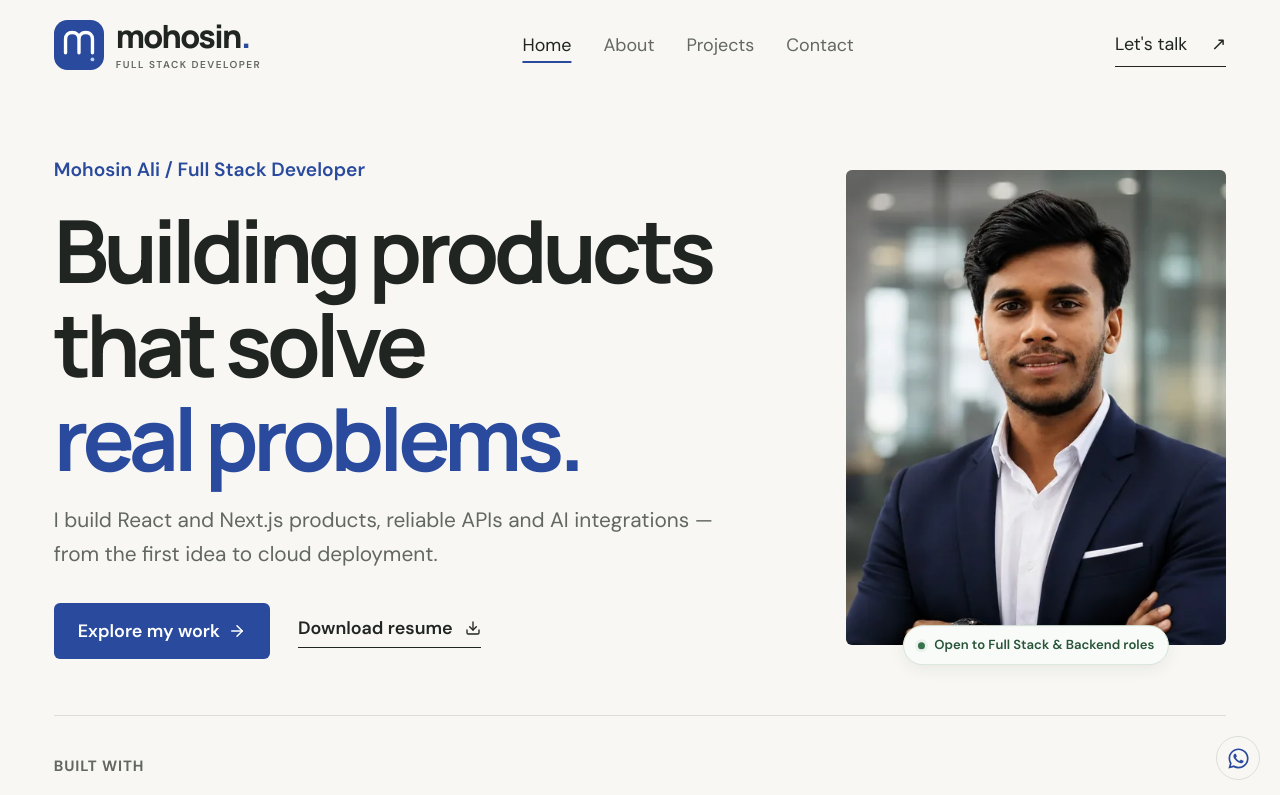
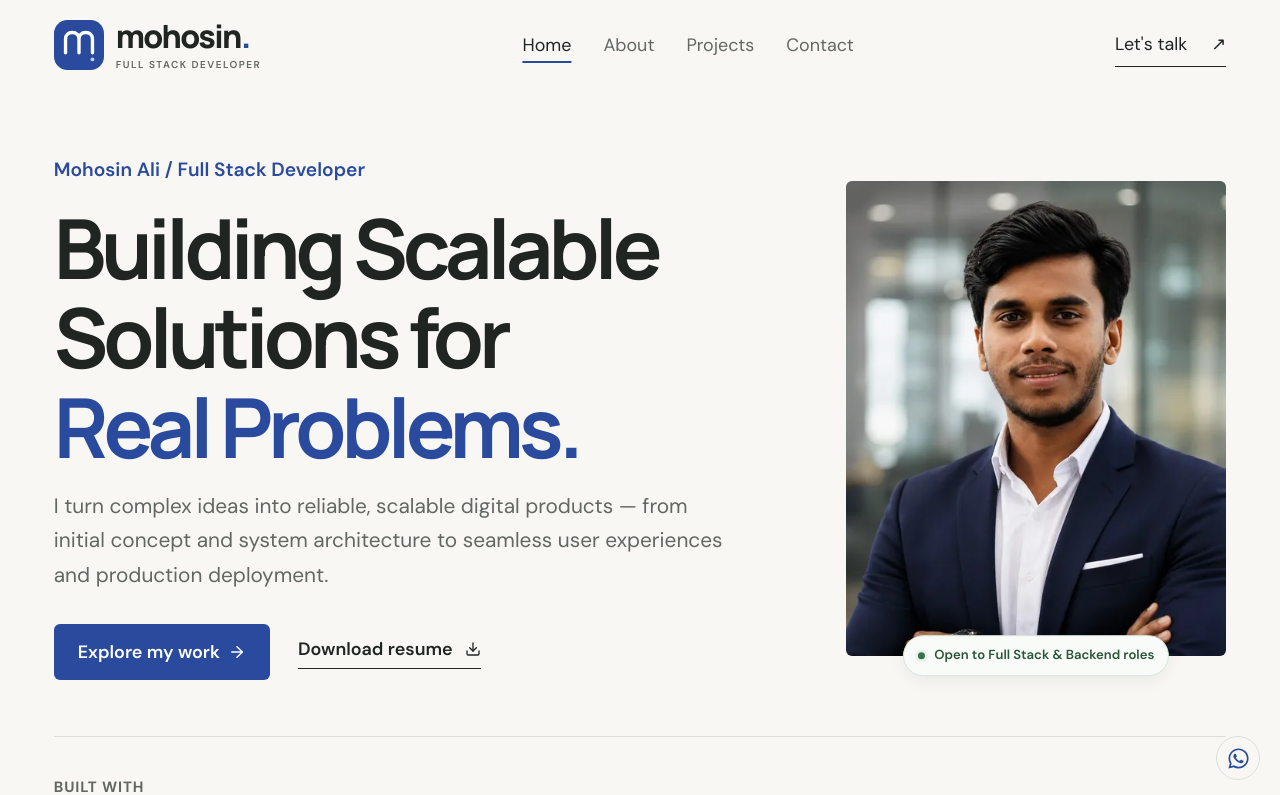
Before and after one commit to Mohosin075/mohosin-portfolio, a React (Vite) app: page / in a window 1280 px wide. Shown: the top 795 px of the page. Built offline with nearby package versions, Linux system fonts and the light colour scheme.

Commit message:
feat: add Home component and typography styles for editorial redesign

```diff
--- a/src/components/home/Home.jsx
+++ b/src/components/home/Home.jsx
@@ -47,8 +47,8 @@ const Home = () => (
       <div className="editorial-hero-grid">
         <div className="editorial-hero-copy">
           <p className="hero-greeting"><span>Mohosin Ali</span><span className="hero-greeting-divider" aria-hidden="true"> / </span><span className="hero-greeting-role">Full Stack Developer</span></p>
-          <h1>Building products that solve <span className="hero-name-period">real problems.</span></h1>
-          <p className="hero-description">{profile.summary}</p>
+          <h1 className="hero-title"><span className="hero-title-line">Building Scalable</span>{" "}<span className="hero-title-line">Solutions for</span>{" "}<span className="hero-title-line hero-name-period">Real Problems.</span></h1>
+          <p className="hero-description">I turn complex ideas into reliable, scalable digital products — from initial concept and system architecture to seamless user experiences and production deployment.</p>
           <div className="editorial-actions"><NavLink to="/projects" className="btn-v">Explore my work <ArrowRight size={18} /></NavLink><a className="text-link" href="/mohosin-ali-resume.pdf" download>Download resume <Download size={16} /></a></div>
         </div>
         <figure className="editorial-portrait hero-portrait">
--- a/src/typography.css
+++ b/src/typography.css
@@ -19,6 +19,9 @@
 .editorial-theme :is(.editorial-section h2,.expertise-section h2,.case-section h2,.editorial-contact h2) { font-size:var(--type-title) !important; line-height:1.15 !important; }
 .editorial-theme :is(.work-card h2,.work-card-featured h2) { font-size:var(--type-subtitle) !important; line-height:1.25 !important; }
 .editorial-theme .editorial-hero h1 { font-size:clamp(3rem,6.8vw,7.5rem) !important; line-height:1.08 !important; }
+.editorial-hero-copy { container-type:inline-size; }
+.editorial-theme .editorial-hero .hero-title { font-size:clamp(2rem,12cqi,8.5rem) !important; max-width:none; text-wrap:initial; }
+.hero-title-line { display:block; white-space:nowrap; }
 .editorial-theme :is(.page-heading > p,.hero-description,.work-card-summary) { font-size:clamp(1.1875rem,1.0625rem + .3vw,1.5rem) !important; }
 .editorial-theme :is(.eyebrow,.code-label,.rule-label,.work-index,.featured-label,.skill-number) { font-size:var(--type-label) !important; line-height:1.6 !important; }
 .editorial-theme :is(.btn-v,.btn-ghost,.text-link,.work-card-link,.nav-contact,.editorial-nav-links a,.work-filters button,.case-back,.case-study-navigation a) { font-size:clamp(1.0625rem,1rem + .15vw,1.25rem) !important; line-height:1.5; }
```
